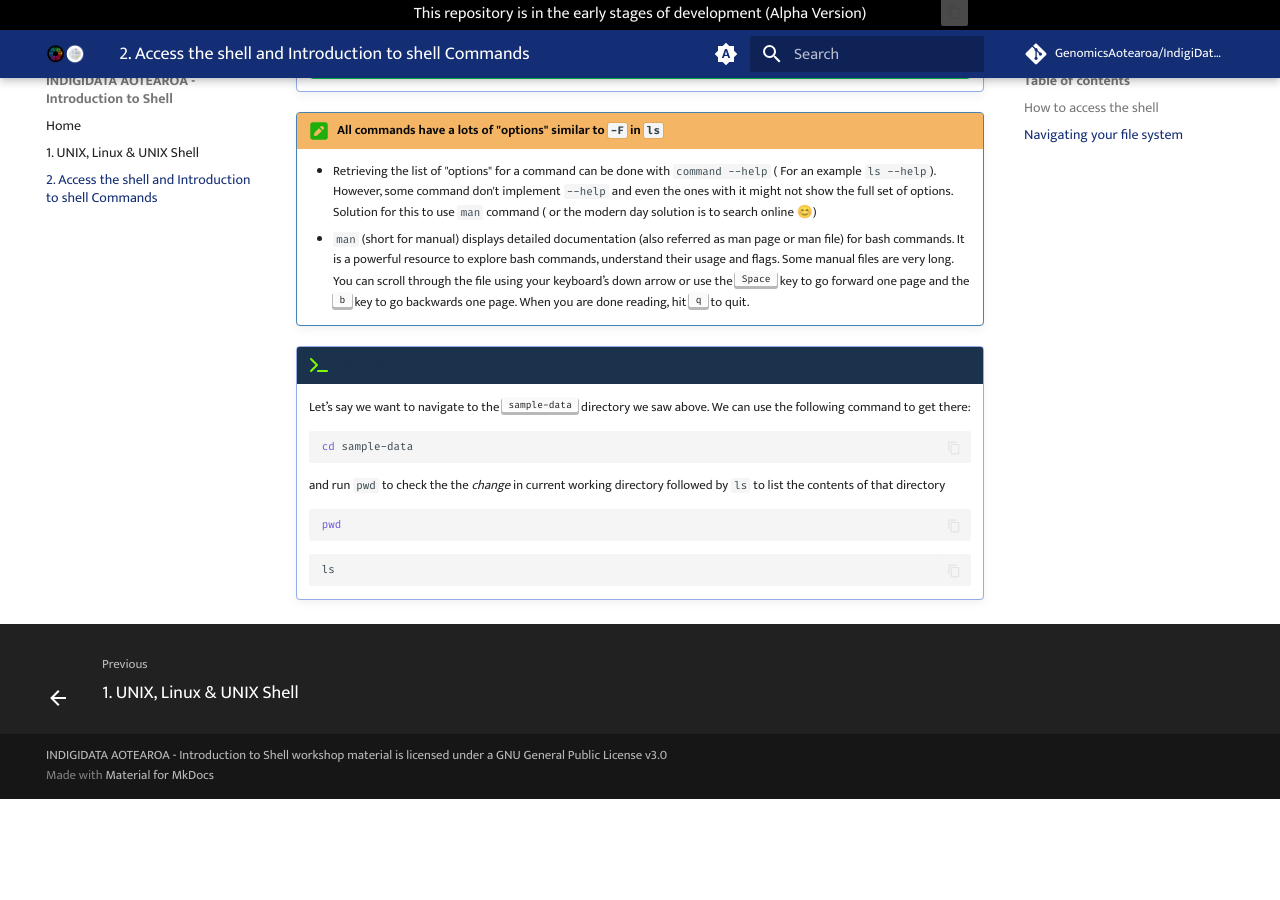
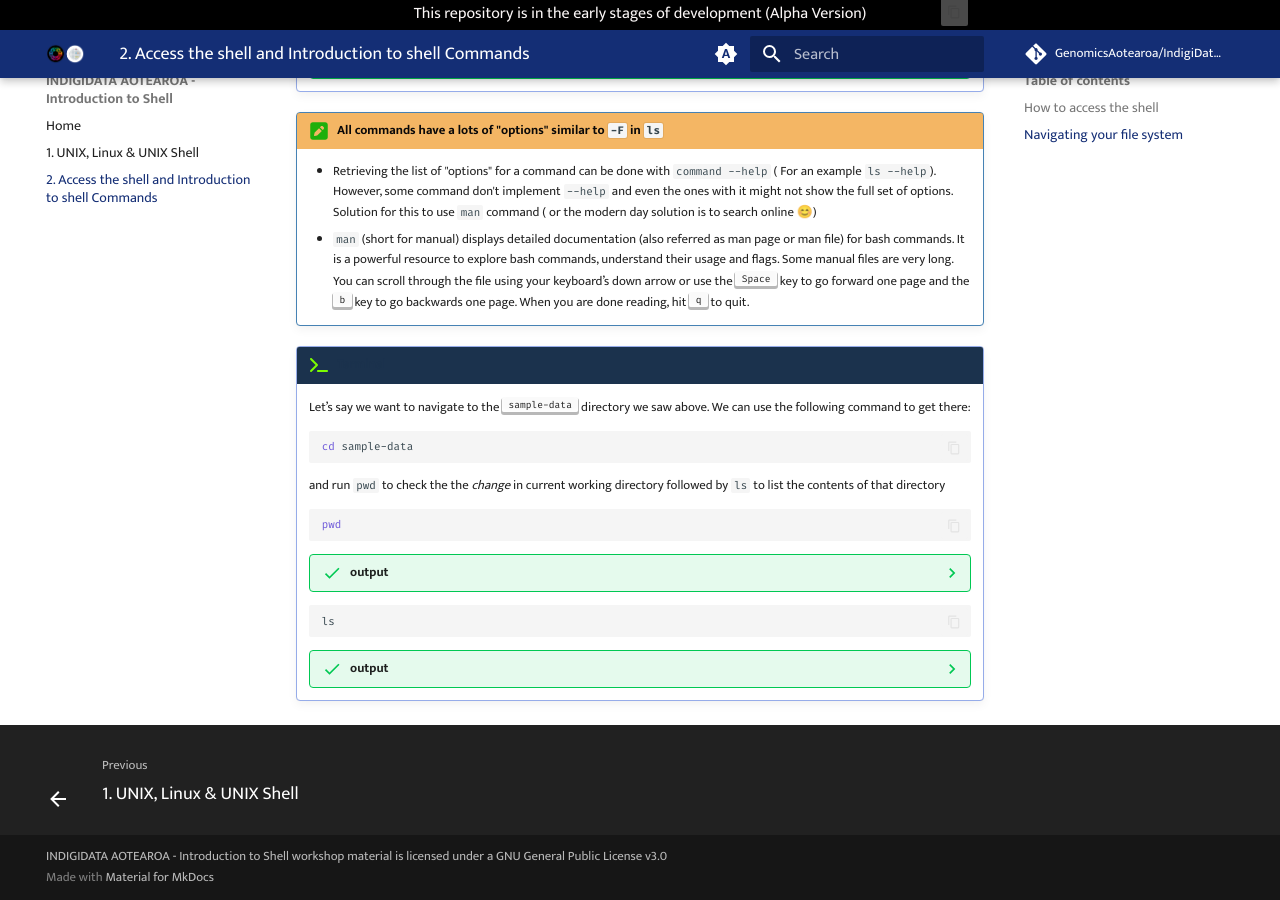
Before and after one commit to GenomicsAotearoa/IndigiDataAotearoa-IntroToShell, an MkDocs documentation site: the page built from docs/2-intro2shellcommands.md, in a window 1280 px wide and 900 px high, scrolled down 1256 px. Built offline with MkDocs 1.6.1 and Material for MkDocs 9.7.7, drawn with Linux system fonts in a browser that asks for light colours; comment, search, counter and statistics services are not loaded; before the commit the page ends 2055 px from its top, so only the background shows below that.

````diff
--- a/docs/2-intro2shellcommands.md
+++ b/docs/2-intro2shellcommands.md
@@ -64,6 +64,15 @@ Several commands are frequently used to create, inspect, rename, and delete file
     ```bash
     pwd
     ```
+    ??? success "output"
+        ```bash
+        /home/USER/sample-data
+        ```
+
     ```bash
     ls
     ```
+    ??? success "output"
+        ```
+        gen360_1.tsv  gen360_2.tsv
+        ```
````
